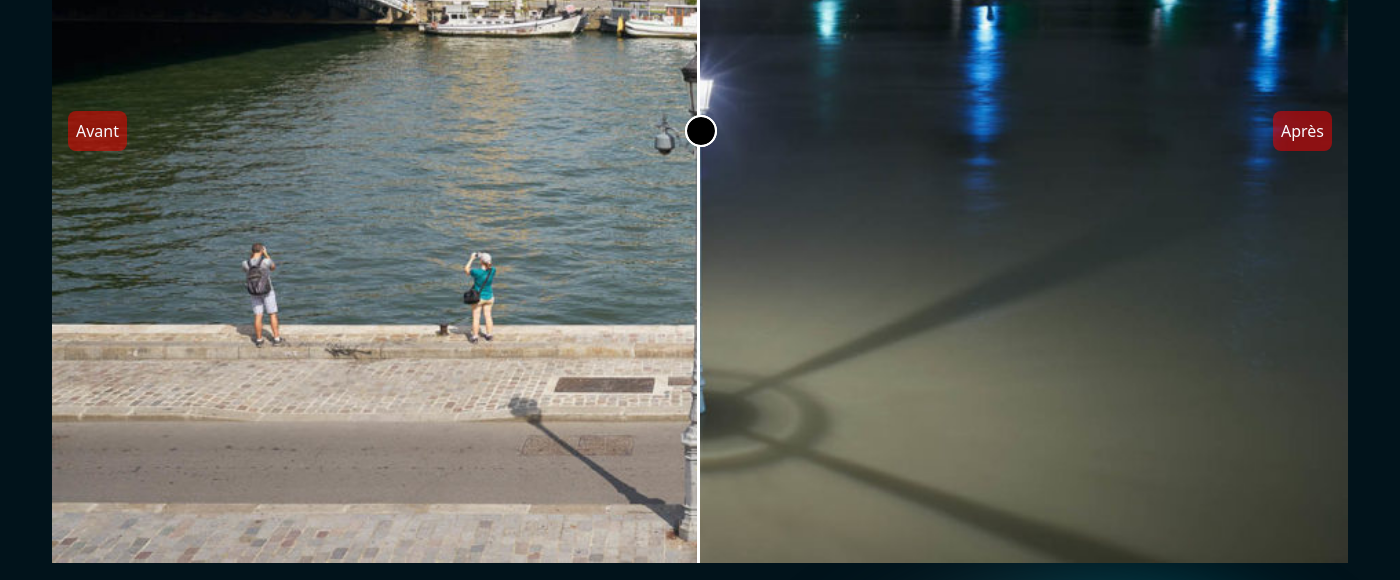
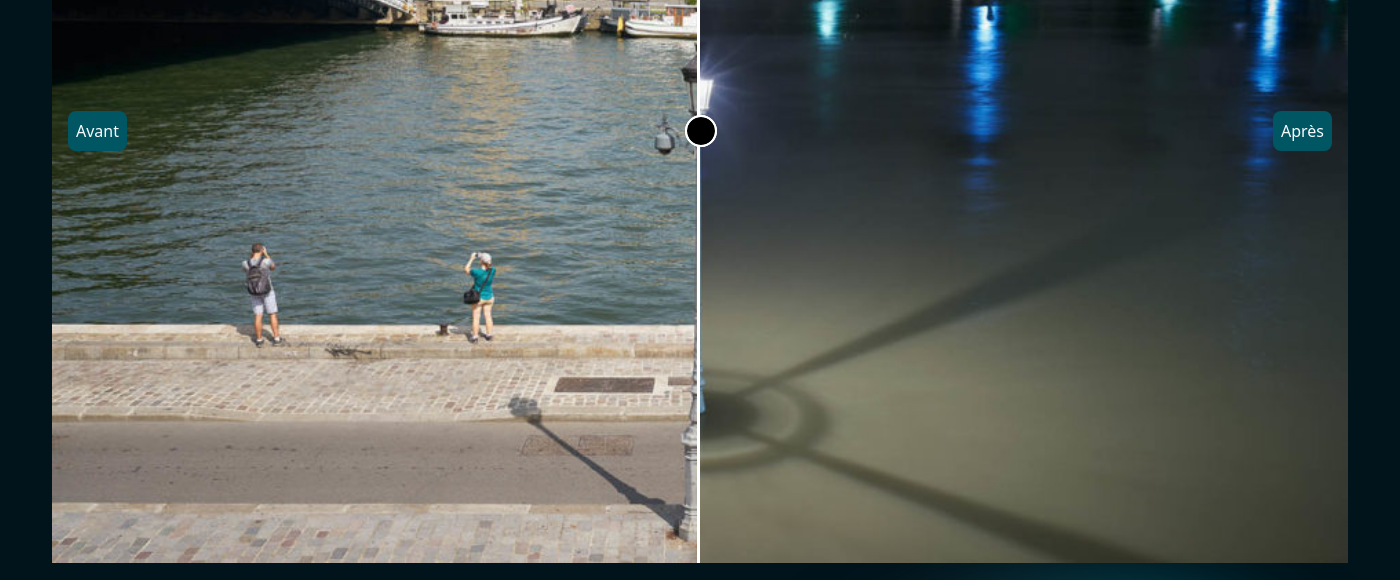
Before and after one commit to anthoMag/deviadux_projet, a Symfony app: template templates/episodes/index.html.twig in a window 1400 px wide. Shown: the part 971-1551 px from the top of the page. Run offline with Twig, Linux system fonts and the light colour scheme; the template is opened without the code that fills it, so the values that code supplies are empty; some libraries are stand-ins or nearby versions.

Commit message:
midnight_15

```diff
--- a/public/asset/css/episodes.css
+++ b/public/asset/css/episodes.css
@@ -369,7 +369,7 @@ margin: 0px;
 .slider--image2 .slider__after:before{
   top: 50%;
   transform: translateY(-50%);
-  background: rgba(255,0,0,0.5);
+  background:#005663;
   padding: 8px;
   border-radius: 8px;
   margin-left: 8px;
```
Also changed, not shown: 2 other files.
